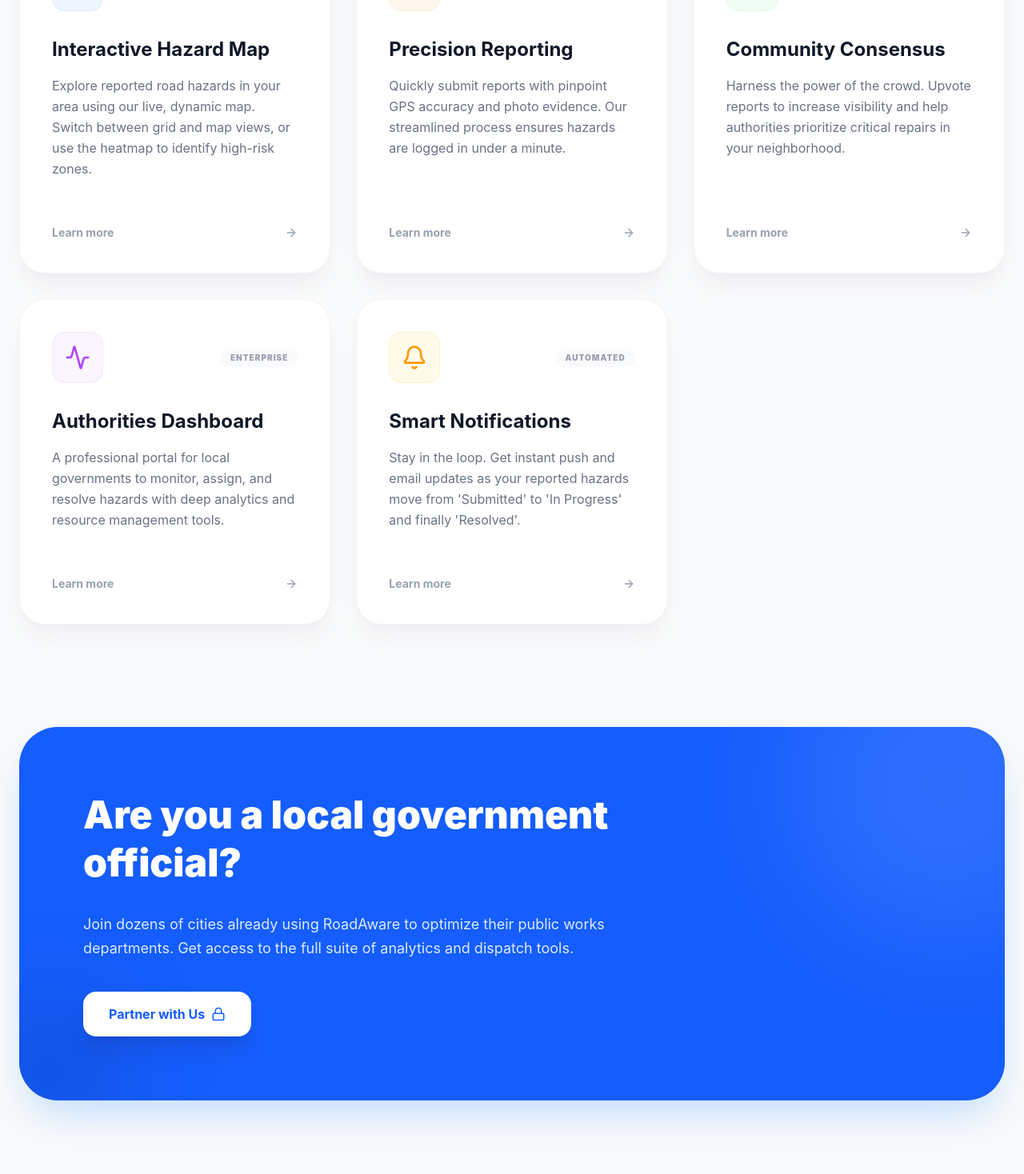
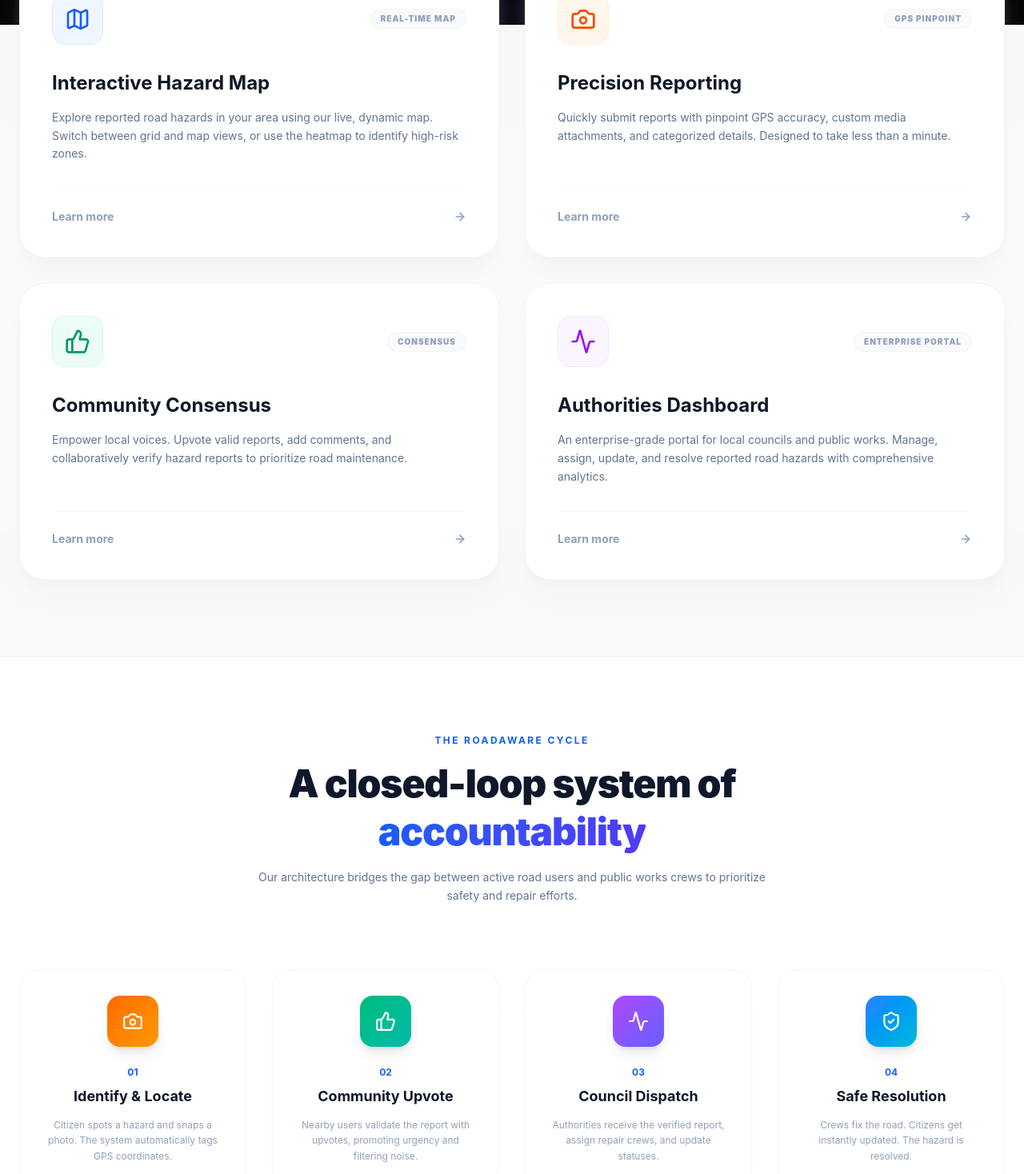
Before and after one commit to Pathum-Piyumal/RoadAware, a React (Vite) app in the folder frontend/: page /features in a window 1280 px wide. Shown: the part 860-2328 px from the top of the page at 80% size. Built offline with nearby package versions, Linux system fonts and the light colour scheme; no server answers; a web font is replaced by a local one.

Commit message:
fix: redesign features page, remove smart notifications, and add interactive cycle guide

```diff
--- a/frontend/src/pages/public/Features.jsx
+++ b/frontend/src/pages/public/Features.jsx
@@ -1,4 +1,4 @@
-import { Map, Camera, ThumbsUp, Activity, Bell, ShieldCheck, ArrowRight, Zap, Globe, Lock } from 'lucide-react';
+import { Map, Camera, ThumbsUp, Activity, ShieldCheck, ArrowRight, Zap, Globe, Lock } from 'lucide-react';
 import { Link } from 'react-router-dom';
 
 export default function Features() {
@@ -7,61 +7,51 @@ export default function Features() {
       title: "Interactive Hazard Map",
       description: "Explore reported road hazards in your area using our live, dynamic map. Switch between grid and map views, or use the heatmap to identify high-risk zones.",
       icon: Map,
-      color: "text-blue-500",
+      color: "text-blue-600",
       bg: "bg-blue-50",
       border: "border-blue-100",
-      tag: "Real-time",
+      tag: "Real-time Map",
       path: "/map"
     },
     {
       title: "Precision Reporting",
-      description: "Quickly submit reports with pinpoint GPS accuracy and photo evidence. Our streamlined process ensures hazards are logged in under a minute.",
+      description: "Quickly submit reports with pinpoint GPS accuracy, custom media attachments, and categorized details. Designed to take less than a minute.",
       icon: Camera,
-      color: "text-orange-500",
+      color: "text-orange-600",
       bg: "bg-orange-50",
       border: "border-orange-100",
-      tag: "Mobile Ready",
+      tag: "GPS Pinpoint",
       path: "/report-hazard"
     },
     {
       title: "Community Consensus",
-      description: "Harness the power of the crowd. Upvote reports to increase visibility and help authorities prioritize critical repairs in your neighborhood.",
+      description: "Empower local voices. Upvote valid reports, add comments, and collaboratively verify hazard reports to prioritize road maintenance.",
       icon: ThumbsUp,
-      color: "text-green-500",
-      bg: "bg-green-50",
-      border: "border-green-100",
-      tag: "Verified",
+      color: "text-emerald-600",
+      bg: "bg-emerald-50",
+      border: "border-emerald-100",
+      tag: "Consensus",
       path: "/my-reports"
     },
     {
       title: "Authorities Dashboard",
-      description: "A professional portal for local governments to monitor, assign, and resolve hazards with deep analytics and resource management tools.",
+      description: "An enterprise-grade portal for local councils and public works. Manage, assign, update, and resolve reported road hazards with comprehensive analytics.",
       icon: Activity,
-      color: "text-purple-500",
+      color: "text-purple-600",
       bg: "bg-purple-50",
       border: "border-purple-100",
-      tag: "Enterprise",
+      tag: "Enterprise Portal",
       path: "/admin/login"
-    },
-    {
-      title: "Smart Notifications",
-      description: "Stay in the loop. Get instant push and email updates as your reported hazards move from 'Submitted' to 'In Progress' and finally 'Resolved'.",
-      icon: Bell,
-      color: "text-amber-500",
-      bg: "bg-amber-50",
-      border: "border-amber-100",
-      tag: "Automated",
-      path: "/status"
     }
   ];
 
   return (
-    <div className="min-h-screen bg-gray-50 font-sans text-gray-900 pb-24 selection:bg-blue-100 selection:text-blue-900">
+    <div className="min-h-screen bg-gray-50/50 font-sans text-gray-900 pb-24 selection:bg-blue-100 selection:text-blue-900">
       {/* Hero Section */}
-      <section className="relative pt-40 pb-40 overflow-hidden bg-[#0a0a0a] text-white">
+      <section className="relative pt-44 pb-44 overflow-hidden bg-[#050505] text-white">
         {/* Animated Background Mesh */}
         <div className="absolute inset-0 z-0 overflow-hidden">
-          <div className="absolute -top-[10%] -left-[10%] w-[40%] h-[40%] bg-blue-600/20 rounded-full blur-[120px]" />
+          <div className="absolute -top-[10%] -left-[10%] w-[40%] h-[40%] bg-blue-600/20 rounded-full blur-[120px] animate-pulse" />
           <div className="absolute top-[20%] -right-[10%] w-[30%] h-[30%] bg-orange-600/10 rounded-full blur-[100px]" />
           <div className="absolute -bottom-[10%] left-[20%] w-[50%] h-[50%] bg-indigo-600/10 rounded-full blur-[140px]" />
         </div>
@@ -70,11 +60,11 @@ export default function Features() {
           <div className="inline-flex items-center gap-2 px-3 py-1 rounded-full bg-blue-500/10 border border-blue-500/20 text-blue-400 text-xs font-bold tracking-widest uppercase mb-8">
             <Zap size={14} className="fill-current" /> Empowering Cities
           </div>
-          <h1 className="text-6xl md:text-8xl font-black tracking-tighter leading-[0.9] mb-8">
+          <h1 className="text-6xl md:text-8xl font-black tracking-tight leading-[0.95] mb-8">
             Infrastructure <br />
             <span className="text-transparent bg-clip-text bg-gradient-to-r from-blue-400 via-indigo-400 to-cyan-400">Intelligence.</span>
           </h1>
-          <p className="text-xl text-gray-400 max-w-2xl mx-auto leading-relaxed mb-12">
+          <p className="text-lg md:text-xl text-gray-400 max-w-2xl mx-auto leading-relaxed mb-12">
             RoadAware combines community vigilance with enterprise-grade data management
             to create the world's most responsive road maintenance ecosystem.
           </p>
@@ -88,29 +78,32 @@ export default function Features() {
 
       {/* Main Features Grid */}
       <section className="max-w-7xl mx-auto px-6 -mt-20 relative z-20">
-        <div className="grid md:grid-cols-2 lg:grid-cols-3 gap-8">
+        <div className="grid md:grid-cols-2 gap-8">
           {features.map((feature, idx) => {
             const Icon = feature.icon;
             return (
-              <div key={idx} className="group bg-white rounded-[32px] p-10 border border-gray-100 shadow-xl shadow-gray-200/40 hover:shadow-2xl hover:border-blue-100 transition-all duration-500 flex flex-col items-start">
+              <div key={idx} className="group bg-white rounded-[32px] p-10 border border-gray-100 shadow-xl shadow-gray-200/30 hover:shadow-2xl hover:border-blue-200/50 transition-all duration-500 flex flex-col items-start relative overflow-hidden">
+                {/* Accent Background Glow on Hover */}
+                <div className={`absolute top-0 right-0 w-32 h-32 bg-gradient-to-bl from-blue-50 to-transparent rounded-bl-full opacity-0 group-hover:opacity-60 transition-opacity duration-500 pointer-events-none`} />
+
                 <div className="flex justify-between items-center w-full mb-8">
                   <div className={`w-16 h-16 rounded-2xl flex items-center justify-center ${feature.bg} ${feature.border} border group-hover:scale-110 group-hover:rotate-3 transition-transform duration-500`}>
                     <Icon className={feature.color} size={32} />
                   </div>
-                  <span className="text-[10px] font-black uppercase tracking-widest text-gray-400 bg-gray-50 px-3 py-1 rounded-full">
+                  <span className="text-[10px] font-black uppercase tracking-widest text-slate-400 bg-slate-50 px-3 py-1 rounded-full border border-slate-100">
                     {feature.tag}
                   </span>
                 </div>
                 <h3 className="text-2xl font-bold text-gray-900 mb-4 group-hover:text-blue-600 transition-colors">{feature.title}</h3>
-                <p className="text-gray-500 leading-relaxed mb-8 flex-grow">
+                <p className="text-slate-500 leading-relaxed mb-8 flex-grow text-sm">
                   {feature.description}
                 </p>
                 <Link
                   to={feature.path}
-                  className="w-full pt-6 border-t border-gray-50 flex items-center justify-between text-sm font-bold text-gray-400 group-hover:text-blue-500 transition-colors cursor-pointer text-left"
+                  className="w-full pt-6 border-t border-slate-50 flex items-center justify-between text-sm font-bold text-slate-400 group-hover:text-blue-600 transition-colors cursor-pointer text-left"
                 >
                   <span>Learn more</span>
-                  <ArrowRight size={16} className="group-hover:translate-x-1 transition-transform" />
+                  <ArrowRight size={16} className="group-hover:translate-x-1 transition-transform" strokeWidth={2.5} />
                 </Link>
               </div>
             );
@@ -118,8 +111,42 @@ export default function Features() {
         </div>
       </section>
 
+      {/* Sleek Workflow Showcase Section */}
+      <section className="py-24 bg-white border-y border-slate-100 overflow-hidden mt-24">
+        <div className="max-w-7xl mx-auto px-6">
+          <div className="text-center max-w-3xl mx-auto mb-20">
+            <span className="text-xs font-bold tracking-[0.2em] text-blue-600 uppercase mb-4 block">The RoadAware Cycle</span>
+            <h2 className="text-4xl md:text-5xl font-black text-slate-900 tracking-tight leading-tight">
+              A closed-loop system of <span className="text-transparent bg-clip-text bg-gradient-to-r from-blue-600 to-indigo-600">accountability</span>
+            </h2>
+            <p className="text-slate-500 text-sm mt-4 leading-relaxed max-w-2xl mx-auto">
+              Our architecture bridges the gap between active road users and public works crews to prioritize safety and repair efforts.
+            </p>
+          </div>
+
+          {/* Workflow Cards */}
+          <div className="grid sm:grid-cols-2 lg:grid-cols-4 gap-8 relative">
+            {[
+              { step: "01", label: "Identify & Locate", desc: "Citizen spots a hazard and snaps a photo. The system automatically tags GPS coordinates.", icon: Camera, color: "from-orange-500 to-amber-500" },
+              { step: "02", label: "Community Upvote", desc: "Nearby users validate the report with upvotes, promoting urgency and filtering noise.", icon: ThumbsUp, color: "from-emerald-500 to-teal-500" },
+              { step: "03", label: "Council Dispatch", desc: "Authorities receive the verified report, assign repair crews, and update statuses.", icon: Activity, color: "from-purple-500 to-indigo-500" },
+              { step: "04", label: "Safe Resolution", desc: "Crews fix the road. Citizens get instantly updated. The hazard is resolved.", icon: ShieldCheck, color: "from-blue-500 to-cyan-500" }
+            ].map((item, idx) => (
+              <div key={idx} className="bg-white rounded-3xl p-8 border border-slate-100 shadow-xl shadow-slate-100/20 flex flex-col items-center text-center hover:shadow-2xl transition-all duration-300 group">
+                <div className={`w-16 h-16 rounded-2xl bg-gradient-to-br ${item.color} text-white flex items-center justify-center mb-6 shadow-lg group-hover:scale-110 transition-transform duration-300`}>
+                  <item.icon size={26} />
+                </div>
+                <span className="text-xs font-bold text-blue-600 mb-2">{item.step}</span>
+                <h3 className="text-lg font-bold text-slate-900 mb-3">{item.label}</h3>
+                <p className="text-xs text-slate-400 leading-relaxed">{item.desc}</p>
+              </div>
+            ))}
+          </div>
+        </div>
+      </section>
+
       {/* Secondary CTA */}
-      <section className="max-w-7xl mx-auto px-6 mt-32">
+      <section className="max-w-7xl mx-auto px-6 mt-24">
         <div className="relative rounded-[48px] overflow-hidden bg-blue-600 p-12 md:p-20 text-white shadow-2xl shadow-blue-200">
           <div className="absolute top-0 right-0 w-[400px] h-[400px] bg-white/10 rounded-full blur-[80px] -mr-32 -mt-32" />
           <div className="absolute bottom-0 left-0 w-[200px] h-[200px] bg-black/10 rounded-full blur-[60px] -ml-16 -mb-16" />
```
